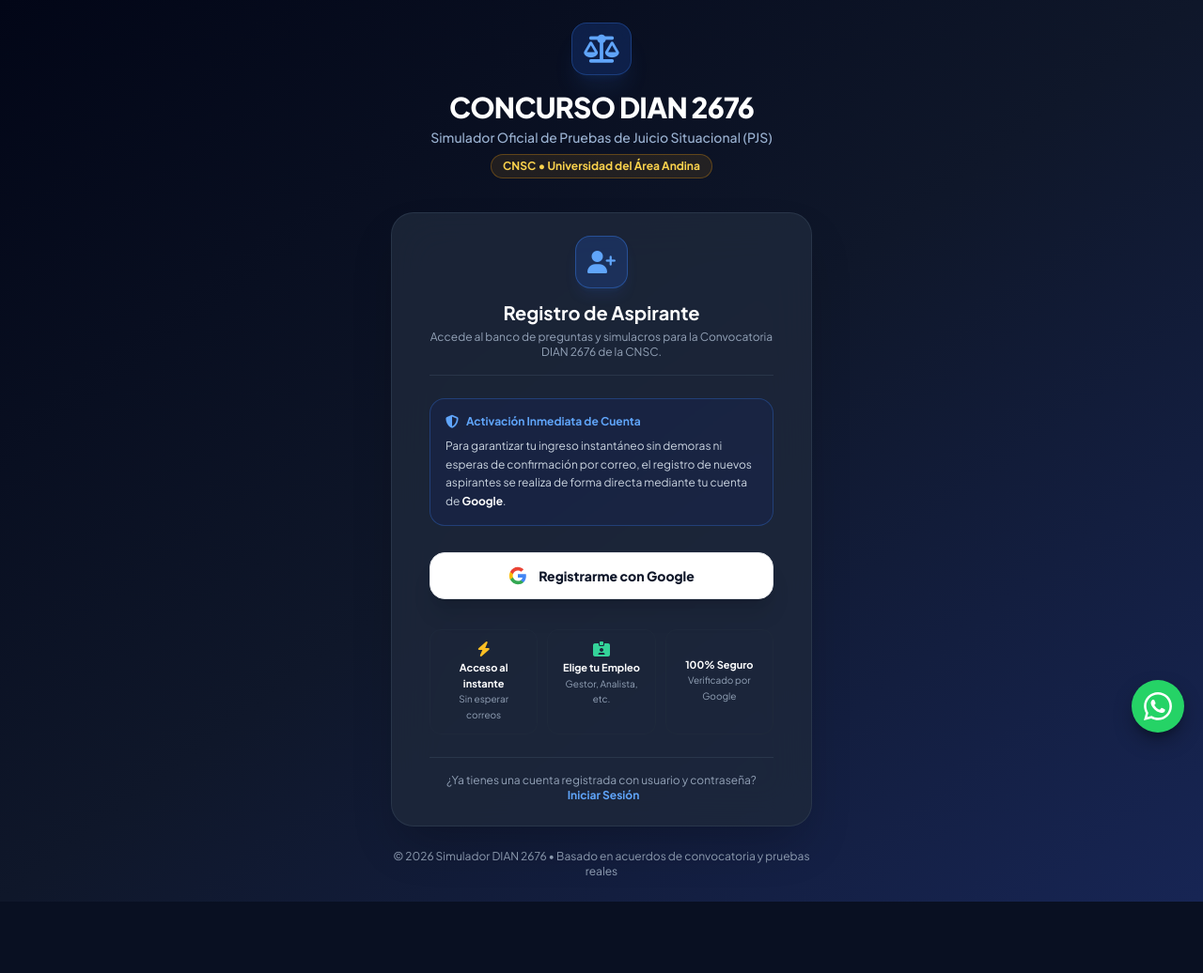
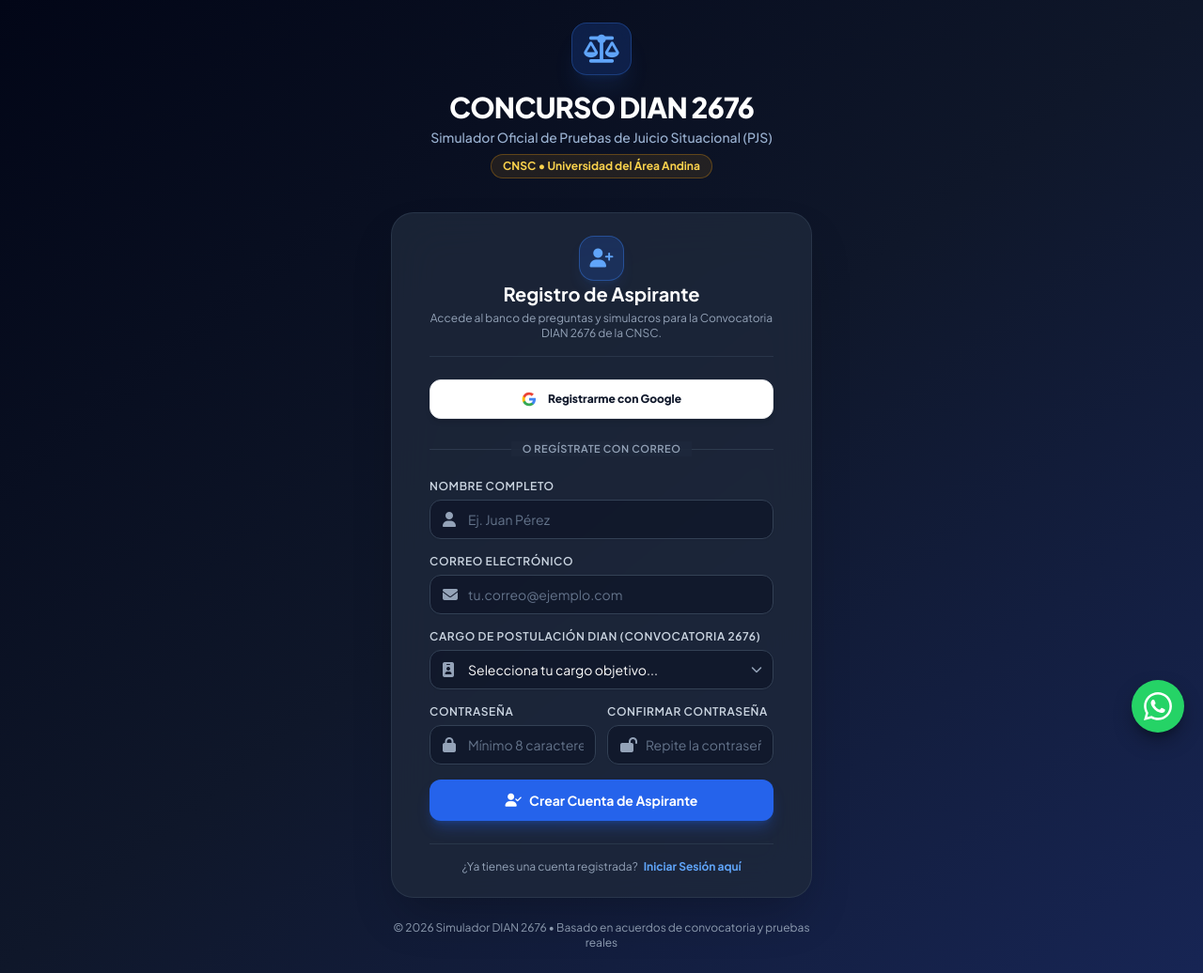
Before and after one commit to osdavene/Dian2676Py, a FastAPI app: page /register in a window 1280 px wide. Shown: the whole page at 94% size. Before the commit the page ends 960 px from the top, so only its background shows below. Run offline with FastAPI, Linux system fonts and the light colour scheme.

Commit message:
feat(auth): habilitar registro por correo, recuperacion de contrasena y envio via Amazon SES con copia a vega.oscar@live.com

```diff
--- a/templates/auth/login.html
+++ b/templates/auth/login.html
@@ -91,7 +91,7 @@
         <p class="text-xs text-slate-400">
             ¿Aún no tienes cuenta?
             <a href="/register" class="font-bold text-blue-400 hover:text-blue-300 transition-colors ml-1">
-                Regístrate con Google aquí
+                Regístrate aquí
             </a>
         </p>
     </div>
--- a/templates/auth/register.html
+++ b/templates/auth/register.html
@@ -5,8 +5,8 @@
 {% block content %}
 <div class="space-y-6">
     <div class="border-b border-slate-700/60 pb-4 text-center">
-        <div class="w-14 h-14 rounded-2xl bg-blue-600/20 border border-blue-500/40 text-blue-400 flex items-center justify-center mx-auto mb-3 shadow-lg shadow-blue-500/10">
-            <i class="fa-solid fa-user-plus text-2xl"></i>
+        <div class="w-12 h-12 rounded-2xl bg-blue-600/20 border border-blue-500/40 text-blue-400 flex items-center justify-center mx-auto mb-2.5 shadow-lg shadow-blue-500/10">
+            <i class="fa-solid fa-user-plus text-xl"></i>
         </div>
         <h3 class="text-xl font-bold text-white flex items-center justify-center gap-2">
             Registro de Aspirante
@@ -16,53 +16,142 @@
         </p>
     </div>
 
-    <div class="p-4 rounded-2xl bg-blue-950/40 border border-blue-500/30 text-xs text-slate-300 space-y-2">
-        <div class="flex items-center gap-2 text-blue-400 font-bold">
-            <i class="fa-solid fa-shield-halved text-sm"></i>
-            <span>Activación Inmediata de Cuenta</span>
-        </div>
-        <p class="text-[11.5px] leading-relaxed text-slate-300">
-            Para garantizar tu ingreso instantáneo sin demoras ni esperas de confirmación por correo, el registro de nuevos aspirantes se realiza de forma directa mediante tu cuenta de <strong class="text-white">Google</strong>.
-        </p>
-    </div>
-
-    <div class="pt-1">
+    {# Opción 1: Registro Rápido con Google #}
     <a href="/auth/google"
        style="background-color: #ffffff; color: #0f172a;"
-           class="w-full flex items-center justify-center gap-3 py-3.5 px-5 rounded-2xl border border-slate-300 hover:bg-slate-100 text-sm font-bold transition-all shadow-xl shadow-blue-600/10 hover:shadow-blue-600/20 group">
-            <svg class="w-5 h-5 flex-shrink-0" viewBox="0 0 24 24">
+       class="w-full flex items-center justify-center gap-3 py-3 px-4 rounded-xl border border-slate-300 hover:bg-slate-100 text-sm font-bold transition-all shadow-md group">
+        <svg class="w-4 h-4 flex-shrink-0" viewBox="0 0 24 24">
             <path fill="#4285F4" d="M22.56 12.25c0-.78-.07-1.53-.2-2.25H12v4.26h5.92c-.26 1.37-1.04 2.53-2.21 3.31v2.77h3.57c2.08-1.92 3.28-4.74 3.28-8.09z"/>
             <path fill="#34A853" d="M12 23c2.97 0 5.46-.98 7.28-2.66l-3.57-2.77c-.98.66-2.23 1.06-3.71 1.06-2.86 0-5.29-1.93-6.16-4.53H2.18v2.84C3.99 20.53 7.7 23 12 23z"/>
             <path fill="#FBBC05" d="M5.84 14.09c-.22-.66-.35-1.36-.35-2.09s.13-1.43.35-2.09V7.06H2.18C1.43 8.55 1 10.22 1 12s.43 3.45 1.18 4.94l2.85-2.22.81-.63z"/>
             <path fill="#EA4335" d="M12 5.38c1.62 0 3.06.56 4.21 1.64l3.15-3.15C17.45 2.09 14.97 1 12 1 7.7 1 3.99 3.47 2.18 7.06l3.66 2.84c.87-2.6 3.3-4.52 6.16-4.52z"/>
         </svg>
-            <span style="color: #0f172a !important;" class="font-black text-sm tracking-wide group-hover:translate-x-0.5 transition-transform">Registrarme con Google</span>
+        <span style="color: #0f172a !important;" class="font-extrabold text-xs tracking-wide">Registrarme con Google</span>
     </a>
+
+    {# Divisor #}
+    <div class="relative my-2">
+        <div class="absolute inset-0 flex items-center"><div class="w-full border-t border-slate-700/80"></div></div>
+        <div class="relative flex justify-center text-xs uppercase"><span class="bg-slate-800/90 px-3 text-slate-400 font-semibold tracking-wider text-[11px]">O regístrate con correo</span></div>
     </div>
 
-    <div class="grid grid-cols-1 sm:grid-cols-3 gap-2.5 pt-2 text-[11px]">
-        <div class="p-3 rounded-xl bg-slate-900/60 border border-slate-800 text-center">
-            <i class="fa-solid fa-bolt text-amber-400 mb-1 block text-base"></i>
-            <span class="font-bold text-white block">Acceso al instante</span>
-            <span class="text-slate-400 text-[10px]">Sin esperar correos</span>
+    {# Formulario de Registro con Correo #}
+    <form method="POST" action="/register" class="space-y-4">
+        <div>
+            <label for="name" class="block text-xs font-semibold uppercase tracking-wider text-slate-300">
+                Nombre Completo
+            </label>
+            <div class="mt-1.5 relative rounded-xl shadow-sm">
+                <div class="absolute inset-y-0 left-0 pl-3.5 flex items-center pointer-events-none text-slate-400">
+                    <i class="fa-solid fa-user"></i>
                 </div>
-        <div class="p-3 rounded-xl bg-slate-900/60 border border-slate-800 text-center">
-            <i class="fa-solid fa-id-card-clip text-emerald-400 mb-1 block text-base"></i>
-            <span class="font-bold text-white block">Elige tu Empleo</span>
-            <span class="text-slate-400 text-[10px]">Gestor, Analista, etc.</span>
+                <input id="name" name="name" type="text" required
+                       value="{{ old('name') }}"
+                       class="block w-full pl-10 pr-3 py-2.5 bg-slate-900/80 border border-slate-700 rounded-xl text-white placeholder-slate-500 focus:outline-none focus:ring-2 focus:ring-blue-500 focus:border-transparent text-sm"
+                       placeholder="Ej. Juan Pérez">
             </div>
-        <div class="p-3 rounded-xl bg-slate-900/60 border border-slate-800 text-center">
-            <i class="fa-solid fa-shield-check text-blue-400 mb-1 block text-base"></i>
-            <span class="font-bold text-white block">100% Seguro</span>
-            <span class="text-slate-400 text-[10px]">Verificado por Google</span>
+            {% if errors.get('name') %}
+                <p class="mt-1 text-xs text-rose-400 flex items-center gap-1">
+                    <i class="fa-solid fa-circle-exclamation"></i> {{ errors.get('name')[0] }}
+                </p>
+            {% endif %}
+        </div>
+
+        <div>
+            <label for="email" class="block text-xs font-semibold uppercase tracking-wider text-slate-300">
+                Correo Electrónico
+            </label>
+            <div class="mt-1.5 relative rounded-xl shadow-sm">
+                <div class="absolute inset-y-0 left-0 pl-3.5 flex items-center pointer-events-none text-slate-400">
+                    <i class="fa-solid fa-envelope"></i>
+                </div>
+                <input id="email" name="email" type="email" autocomplete="email" required
+                       value="{{ old('email') }}"
+                       class="block w-full pl-10 pr-3 py-2.5 bg-slate-900/80 border border-slate-700 rounded-xl text-white placeholder-slate-500 focus:outline-none focus:ring-2 focus:ring-blue-500 focus:border-transparent text-sm"
+                       placeholder="tu.correo@ejemplo.com">
+            </div>
+            {% if errors.get('email') %}
+                <p class="mt-1 text-xs text-rose-400 flex items-center gap-1">
+                    <i class="fa-solid fa-circle-exclamation"></i> {{ errors.get('email')[0] }}
+                </p>
+            {% endif %}
+        </div>
+
+        <div>
+            <label for="job_profile_id" class="block text-xs font-semibold uppercase tracking-wider text-slate-300">
+                Cargo de Postulación DIAN (Convocatoria 2676)
+            </label>
+            <div class="mt-1.5 relative rounded-xl shadow-sm">
+                <div class="absolute inset-y-0 left-0 pl-3.5 flex items-center pointer-events-none text-slate-400">
+                    <i class="fa-solid fa-id-badge"></i>
+                </div>
+                <select id="job_profile_id" name="job_profile_id" required
+                        class="block w-full pl-10 pr-8 py-2.5 bg-slate-900/80 border border-slate-700 rounded-xl text-white focus:outline-none focus:ring-2 focus:ring-blue-500 focus:border-transparent text-sm appearance-none cursor-pointer">
+                    <option value="" disabled {{ 'selected' if not old('job_profile_id') else '' }}>Selecciona tu cargo objetivo...</option>
+                    {% for job in jobs %}
+                        <option value="{{ job.id }}" {{ 'selected' if old('job_profile_id') == job.id or job.code == 'AT-FL-2011' else '' }}>
+                            {{ job.name }} — {{ job.level }} ({{ job.code }})
+                        </option>
+                    {% endfor %}
+                </select>
+                <div class="absolute inset-y-0 right-0 pr-3 flex items-center pointer-events-none text-slate-400">
+                    <i class="fa-solid fa-chevron-down text-xs"></i>
+                </div>
+            </div>
+            {% if errors.get('job_profile_id') %}
+                <p class="mt-1 text-xs text-rose-400 flex items-center gap-1">
+                    <i class="fa-solid fa-circle-exclamation"></i> {{ errors.get('job_profile_id')[0] }}
+                </p>
+            {% endif %}
+        </div>
+
+        <div class="grid grid-cols-1 sm:grid-cols-2 gap-3">
+            <div>
+                <label for="password" class="block text-xs font-semibold uppercase tracking-wider text-slate-300">
+                    Contraseña
+                </label>
+                <div class="mt-1.5 relative rounded-xl shadow-sm">
+                    <div class="absolute inset-y-0 left-0 pl-3.5 flex items-center pointer-events-none text-slate-400">
+                        <i class="fa-solid fa-lock"></i>
+                    </div>
+                    <input id="password" name="password" type="password" autocomplete="new-password" required
+                           class="block w-full pl-10 pr-3 py-2.5 bg-slate-900/80 border border-slate-700 rounded-xl text-white placeholder-slate-500 focus:outline-none focus:ring-2 focus:ring-blue-500 focus:border-transparent text-sm"
+                           placeholder="Mínimo 8 caracteres">
                 </div>
             </div>
 
+            <div>
+                <label for="password_confirmation" class="block text-xs font-semibold uppercase tracking-wider text-slate-300">
+                    Confirmar Contraseña
+                </label>
+                <div class="mt-1.5 relative rounded-xl shadow-sm">
+                    <div class="absolute inset-y-0 left-0 pl-3.5 flex items-center pointer-events-none text-slate-400">
+                        <i class="fa-solid fa-lock-open"></i>
+                    </div>
+                    <input id="password_confirmation" name="password_confirmation" type="password" autocomplete="new-password" required
+                           class="block w-full pl-10 pr-3 py-2.5 bg-slate-900/80 border border-slate-700 rounded-xl text-white placeholder-slate-500 focus:outline-none focus:ring-2 focus:ring-blue-500 focus:border-transparent text-sm"
+                           placeholder="Repite la contraseña">
+                </div>
+            </div>
+        </div>
+        {% if errors.get('password') %}
+            <p class="mt-1 text-xs text-rose-400 flex items-center gap-1">
+                <i class="fa-solid fa-circle-exclamation"></i> {{ errors.get('password')[0] }}
+            </p>
+        {% endif %}
+
+        <button type="submit"
+                class="w-full flex items-center justify-center gap-2 py-3 px-4 rounded-xl shadow-lg shadow-blue-600/30 text-sm font-bold text-white bg-blue-600 hover:bg-blue-500 focus:outline-none focus:ring-2 focus:ring-offset-2 focus:ring-offset-slate-900 focus:ring-blue-500 transition-all mt-2">
+            <i class="fa-solid fa-user-check"></i>
+            Crear Cuenta de Aspirante
+        </button>
+    </form>
+
     <div class="pt-4 border-t border-slate-700/60 text-center space-y-2">
         <p class="text-xs text-slate-400">
-            ¿Ya tienes una cuenta registrada con usuario y contraseña?
+            ¿Ya tienes una cuenta registrada?
             <a href="/login" class="font-bold text-blue-400 hover:text-blue-300 transition-colors ml-1">
-                Iniciar Sesión
+                Iniciar Sesión aquí
             </a>
         </p>
     </div>
```
Also changed, not shown: app/config.py (+10 -1 lines), app/mail.py (+90 -4 lines), app/routers/auth.py (+7 -16 lines). Lines whose indentation alone changed are shown as unchanged.
